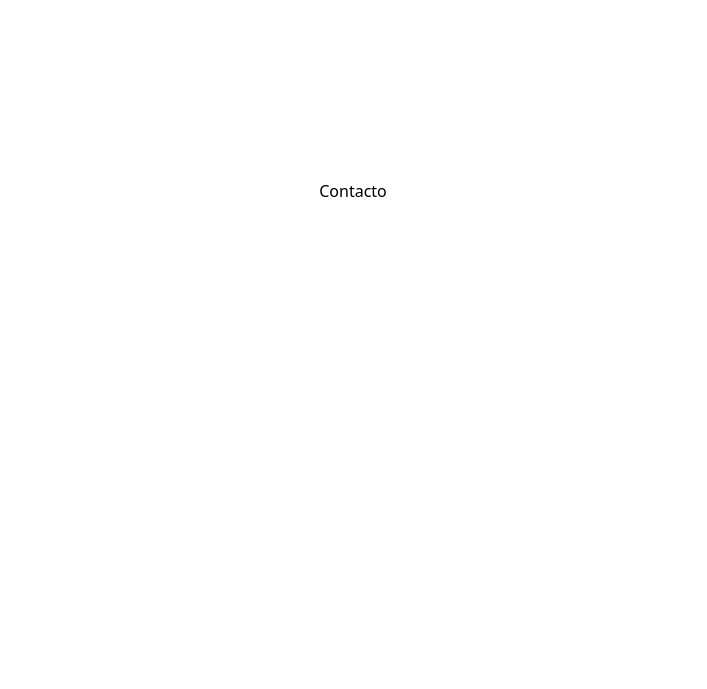
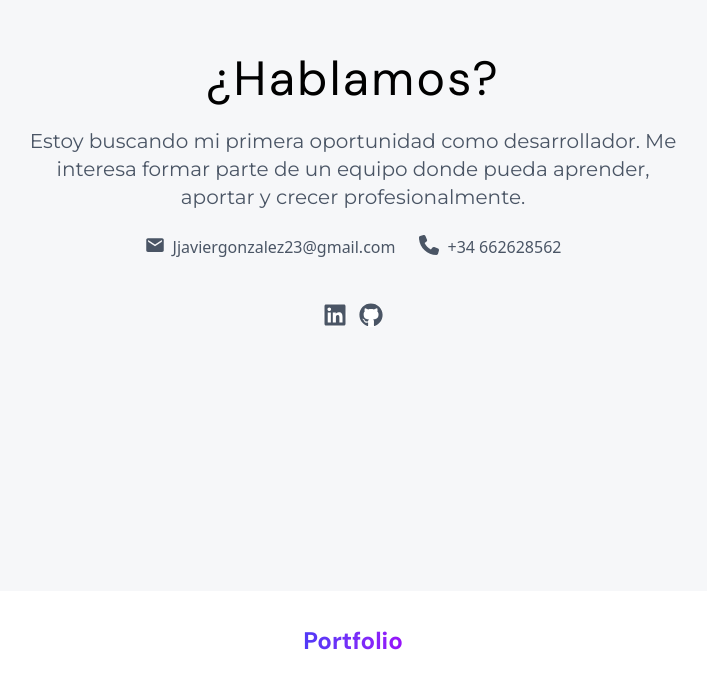
Before and after one commit to JaviFrost8/portfoliov2, a Next.js app: page / in a window 1280 px wide. Shown: the part 4333-5022 px from the top of the page, without its empty margins (287-994 px from the left). Before the commit the page ends 4924 px from the top, so only its background shows below. Built offline with nearby package versions, Linux system fonts and the light colour scheme.

Commit message:
feat: Sección contacto añadida

```diff
--- /dev/null
+++ b/app/components/Contacto.tsx
@@ -0,0 +1,52 @@
+import { IoMdMail } from 'react-icons/io';
+import { FaPhone } from 'react-icons/fa6';
+import { FaLinkedin, FaGithub } from 'react-icons/fa';
+
+export const Contacto = () => {
+  return (
+    <section
+      id="contacto"
+      className="flex min-h-screen w-full items-center justify-center bg-[#F6F7F9]"
+    >
+      <div className="flex flex-col max-w-2xl justify-center px-2">
+        <h1 className="font-dm-sans text-3xl md:text-5xl tracking-wider text-center mb-6">
+          ¿Hablamos?
+        </h1>
+        <p className="font-montserrat text-center md:text-xl text-gray-600">
+          Estoy buscando mi primera oportunidad como desarrollador. Me interesa
+          formar parte de un equipo donde pueda aprender, aportar y crecer
+          profesionalmente.
+        </p>
+        <div className="flex flex-col gap-2 md:flex-row md:gap-6 justify-center mt-6">
+          <a href="mailto:jjaviergonzalez23@gmail.com">
+            <div className="flex gap-2 justify-center mb-3">
+              <IoMdMail size={20} className="text-gray-600" />
+              <span className="text-gray-600">Jjaviergonzalez23@gmail.com</span>
+            </div>
+          </a>
+          <a href="tel:662628562">
+            <div className="flex gap-2 justify-center">
+              <FaPhone size={20} className="text-gray-600" />
+              <span className="text-gray-600 ">+34 662628562</span>
+            </div>
+          </a>
+        </div>
+        <div className="flex justify-center gap-3 mt-8 w-full">
+          <a
+            href="https://www.linkedin.com/in/javier-g-c-b5abb6207/"
+            target="_blank"
+          >
+            <div className="flex items-center justify-center w-[60] h-[60] bg-white shadow-2xl rounded-full text-gray-600 hover:text-[#0e76a8] cursor-pointer transition-all duration-200">
+              <FaLinkedin size={24} />
+            </div>
+          </a>
+          <a href="https://github.com/JaviFrost8" target="_blank">
+            <div className="flex items-center justify-center w-[60] h-[60] bg-white shadow-2xl rounded-full text-gray-600 hover:text-[#010409] cursor-pointer transition-all duration-200">
+              <FaGithub size={24} />
+            </div>
+          </a>
+        </div>
+      </div>
+    </section>
+  );
+};
--- /dev/null
+++ b/app/components/Footer.tsx
@@ -0,0 +1,14 @@
+import React from 'react';
+
+export const Footer = () => {
+  return (
+    <div className="flex w-full justify-center items-center min-h-[100px]">
+      <a
+        href="#inicio"
+        className="font-dm-sans text-2xl font-bold bg-linear-to-r from-indigo-600 to-purple-600 bg-clip-text text-transparent"
+      >
+        Portfolio
+      </a>
+    </div>
+  );
+};
--- a/app/components/Navbar.tsx
+++ b/app/components/Navbar.tsx
@@ -3,7 +3,7 @@ export const Navbar = () => {
     <nav className="fixed top-0 left-0 flex items-center justify-between w-full bg-white h-16 px-6 md:px-20">
       <a
         href="#inicio"
-        className="font-dm-sans text-2xl font-bold bg-gradient-to-r from-indigo-600 to-purple-600 bg-clip-text text-transparent"
+        className="font-dm-sans text-2xl font-bold bg-linear-to-r from-indigo-600 to-purple-600 bg-clip-text text-transparent"
       >
         Portfolio
       </a>
--- a/app/components/Proyectos.tsx
+++ b/app/components/Proyectos.tsx
@@ -24,12 +24,14 @@ export const Proyectos = () => {
               height="600"
               className="rounded-2xl my-6 shadow-2xl max-h-[350px] md:h-[300px] object-cover"
             />
-            <div className="flex flex-col">
+            <div className="flex flex-col justify-center items-center">
               <h2 className="font-montserrat font-bold mb-2 text-xl">
                 {project.nombre}
               </h2>
-              <p className="font-public-sans text-md ">{project.descripcion}</p>
-              <div className="flex flex-wrap gap-2 mt-2">
+              <p className="font-public-sans text-md text-center md:text-start">
+                {project.descripcion}
+              </p>
+              <div className="flex flex-wrap gap-2 mt-2 justify-center md:justify-start">
                 {project.caracteristicas.map((c) => (
                   <div
                     key={c}
--- a/app/page.tsx
+++ b/app/page.tsx
@@ -1,4 +1,6 @@
 import { Acerca } from './components/Acerca';
+import { Contacto } from './components/Contacto';
+import { Footer } from './components/Footer';
 import { Inicio } from './components/Inicio';
 import { Navbar } from './components/Navbar';
 import { Proyectos } from './components/Proyectos';
@@ -13,13 +15,9 @@ export default function Home() {
         <Acerca />
         <Stack />
         <Proyectos />
-        <section
-          id="contacto"
-          className="flex min-h-screen items-center justify-center"
-        >
-          <h2>Contacto</h2>
-        </section>
+        <Contacto />
       </main>
+      <Footer />
     </>
   );
 }
--- a/package.json
+++ b/package.json
@@ -9,9 +9,11 @@
     "lint": "eslint"
   },
   "dependencies": {
-    "next": "16.0.7",
+    "lucide-react": "^0.561.0",
+    "next": "^16.0.10",
     "react": "19.2.0",
-    "react-dom": "19.2.0"
+    "react-dom": "19.2.0",
+    "react-icons": "^5.5.0"
   },
   "devDependencies": {
     "@tailwindcss/postcss": "^4",
```
Also changed, not shown: 1 other file (tests, documents, lock files or other folders).
